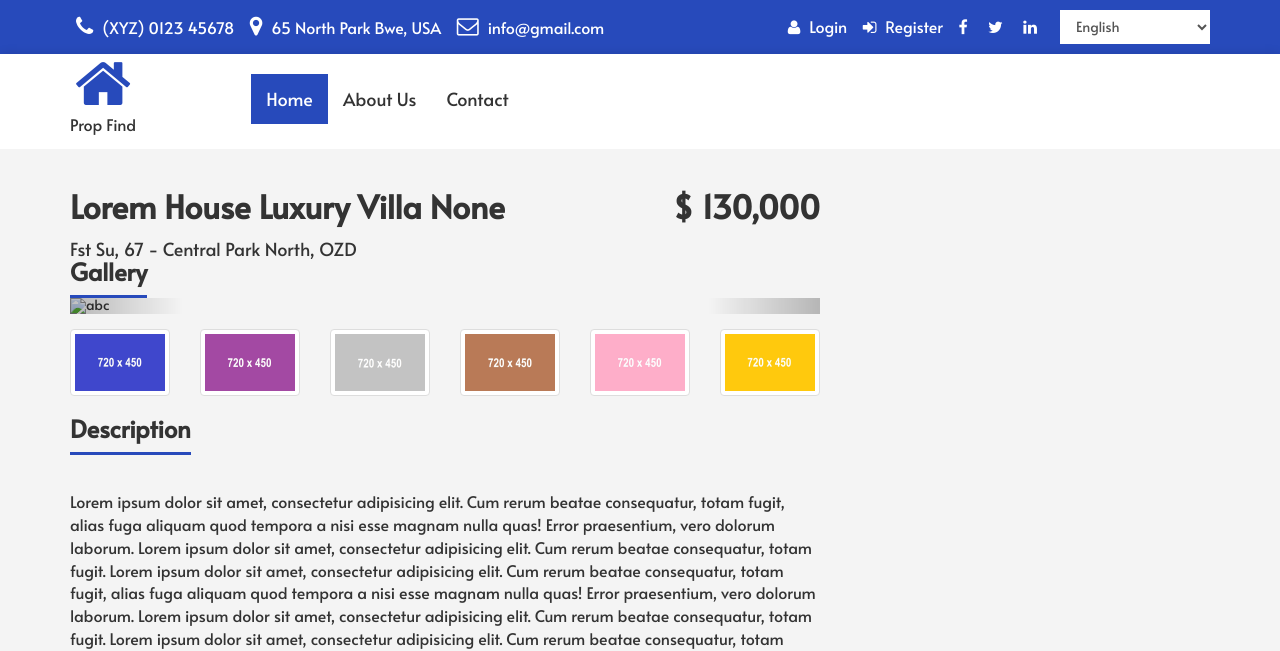
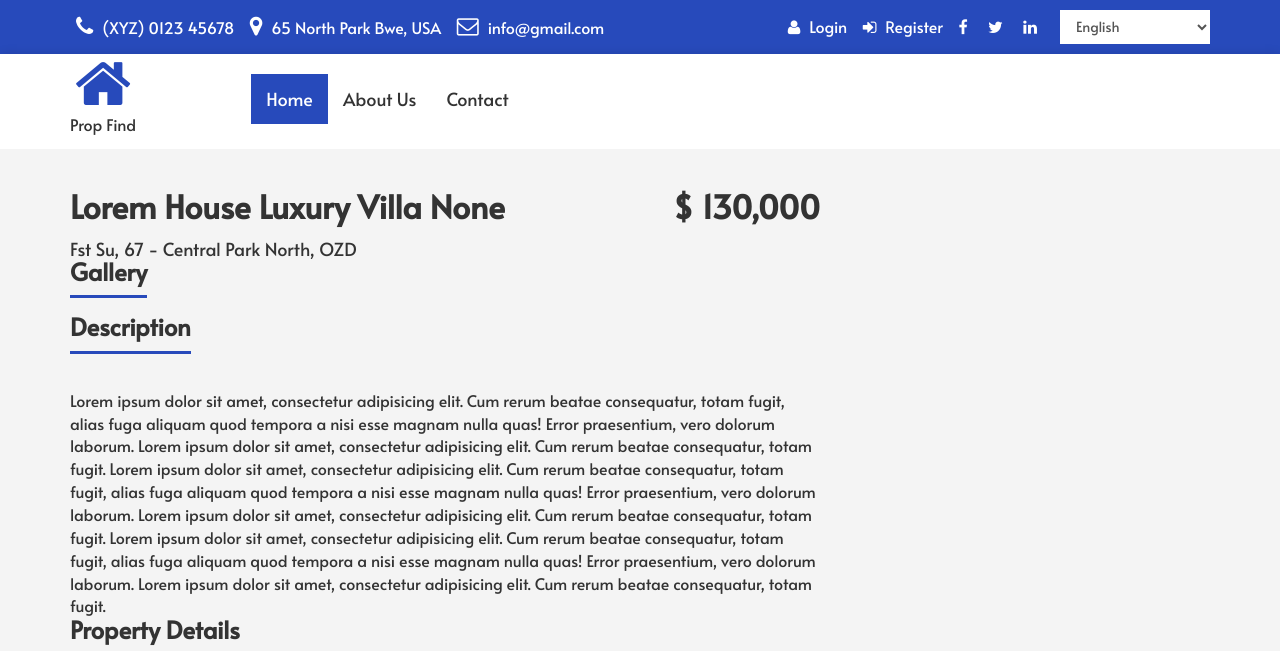
Before and after one commit to Eng-HanifLeghari/propertymanagement, a Django app: page /home_detail/1 in a window 1280 px wide. Shown: the top 651 px of the page. Run offline with Django 3.2, Linux system fonts and the light colour scheme; data comes from the database, SQL or seed files in the repository; data that the repository does not hold is empty; parts of the project's set-up code (start-up, migrations or seed data) failed here and were passed over; some libraries are stand-ins or nearby versions; some web fonts are replaced.

Commit message:
update images

```diff
--- a/property/templates/property/detail.html
+++ b/property/templates/property/detail.html
@@ -27,23 +27,11 @@
                                 <div class="carousel slide" id="myCarousel">
                                     <!-- Carousel items -->
                                     <div class="carousel-inner">
-                                        <div class="active item" data-slide-number="0">
-                                        <img src="{{ get_data_by_user.image.url }}"  class="iw" alt="abc"></div>
+										{% for image in get_data_by_user.property_image.all %}
+                                        <div {% if forloop.first %} class="active item" {% else %}class="item" {%endif%} data-slide-number=	{{ forloop.counter0 }}>
+                                        <img src="{{ image.image.url }}"  class="iw" alt="abc"></div>
+										{% endfor %}
 
-                                        <div class="item" data-slide-number="1">
-                                        <img src="{% static 'property/img/42.jpg' %}" class="iw" alt="abc"></div>
-
-                                        <div class="item" data-slide-number="2">
-                                        <img src="{% static 'property/img/43.jpg' %}" class="iw" alt="abc"></div>
-
-                                        <div class="item" data-slide-number="3">
-                                        <img src="{% static 'property/img/44.jpg' %}" class="iw" alt="abc"></div>
-
-                                        <div class="item" data-slide-number="4">
-                                        <img src="{% static 'property/img/45.jpg' %}" class="iw" alt="abc"></div>
-
-                                        <div class="item" data-slide-number="5">
-                                        <img src="{% static 'property/img/46.jpg' %}" class="iw" alt="abc"></div>
                                     </div><!-- Carousel nav -->
                                     <a class="left carousel-control" href="#myCarousel" role="button" data-slide="prev">
                                         <span class="glyphicon glyphicon-chevron-left"></span>
@@ -61,29 +49,11 @@
                 <div class="row hidden-sm" id="slider-thumbs">
                         <!-- Bottom switcher of slider -->
                         <ul class="hide-bullets">
+							{% for image in get_data_by_user.property_image.all %}
                             <li class="col-sm-2">
-                                <a class="thumbnail" id="carousel-selector-0"><img src="{% static 'property/img/41.jpg' %}" class="iw" alt="abc"></a>
+                                <a class="thumbnail" id="carousel-selector-"{{ forloop.counter0 }}><img src="{{ image.image.url }}" class="iw" alt="abc"></a>
                             </li>
-
-                            <li class="col-sm-2">
-                                <a class="thumbnail" id="carousel-selector-1"><img src="{% static 'property/img/42.jpg' %}" class="iw" alt="abc"></a>
-                            </li>
-
-                            <li class="col-sm-2">
-                                <a class="thumbnail" id="carousel-selector-2"><img src="{% static 'property/img/43.jpg' %}" class="iw" alt="abc"></a>
-                            </li>
-
-                            <li class="col-sm-2">
-                                <a class="thumbnail" id="carousel-selector-3"><img src="{% static 'property/img/44.jpg' %}" class="iw" alt="abc"></a>
-                            </li>
-
-                            <li class="col-sm-2">
-                                <a class="thumbnail" id="carousel-selector-4"><img src="{% static 'property/img/45.jpg' %}" class="iw" alt="abc"></a>
-                            </li>
-
-                            <li class="col-sm-2">
-                                <a class="thumbnail" id="carousel-selector-5"><img src="{% static 'property/img/46.jpg' %}" class="iw" alt="abc"></a>
-                            </li>
+							{%endfor%}
                         </ul>
                 </div>
         </div>
--- a/property/templates/property/index.html
+++ b/property/templates/property/index.html
@@ -136,8 +136,11 @@
 					<div class="col-sm-4"><br><br>
 						 <div class="feature_2im clearfix">
 							 <div class="feature_2im1 clearfix">
-								 <a href="#"><img src="{{ property.propertyimage.image.url }}" class="iw" alt="abc" height="280" width="360"></a>
+								 {% for image in property.property_image.all %}
+								 <a href="#"><img src="{{ image.image.url }}" class="iw" alt="abc" height="280" width="360"></a>
+							 	{% endfor %}
 							 </div>
+
 							 <div class="feature_2im2 clearfix">
 								 <h6 class="mgt"><a class="bg_1" href="#">{{ property.feature }}</a></h6>
 								 <h6 class="pull-right mgt"><a class="bg_2" href="#">{{ property.for_rent_or_sale }}</a></h6>
```
